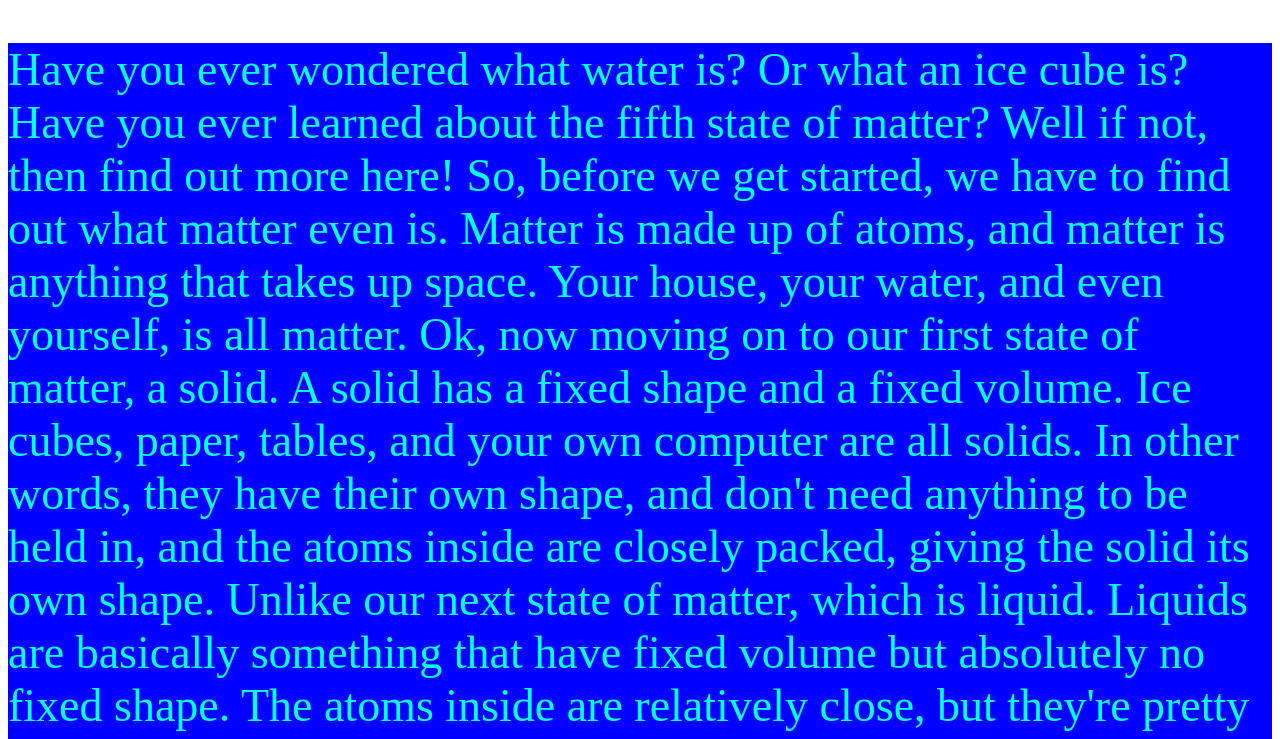
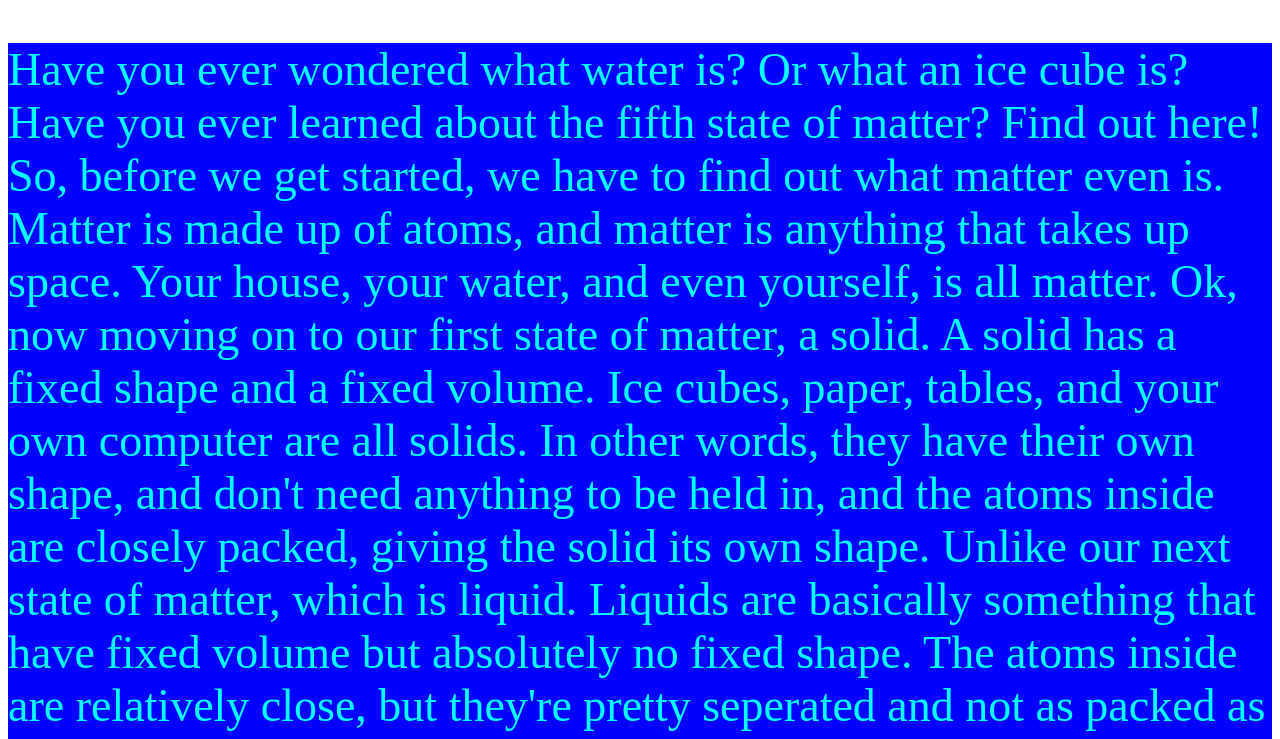
Before and after one commit to nikoskalnis/statesofmatter.com, a plain HTML site: page index.html in a window 1280 px wide. Shown: the part 61-800 px from the top of the page. Drawn offline with Linux system fonts and the light colour scheme.

Commit message:
Update index.html

```diff
--- a/index.html
+++ b/index.html
@@ -24,7 +24,7 @@
     </h1>
     <p class="text"/>
       Have you ever wondered what water is? Or what an ice cube is? Have you ever learned about the fifth state of matter?
-      Well if not, then find out more here!
+      Find out here!
       So, before we get started, we have to find out what matter even is. Matter is made up of atoms, and matter is anything that takes up space. Your house, your water, and even yourself, is all matter.
       Ok, now moving on to our first state of matter, a solid. A solid has a fixed shape and a fixed volume. Ice cubes, paper, tables, and your own computer are all solids. In other words, they have their
       own shape, and don't need anything to be held in, and the atoms inside are closely packed, giving the solid its own shape. Unlike our next state of matter, which is liquid. Liquids are basically something
```
